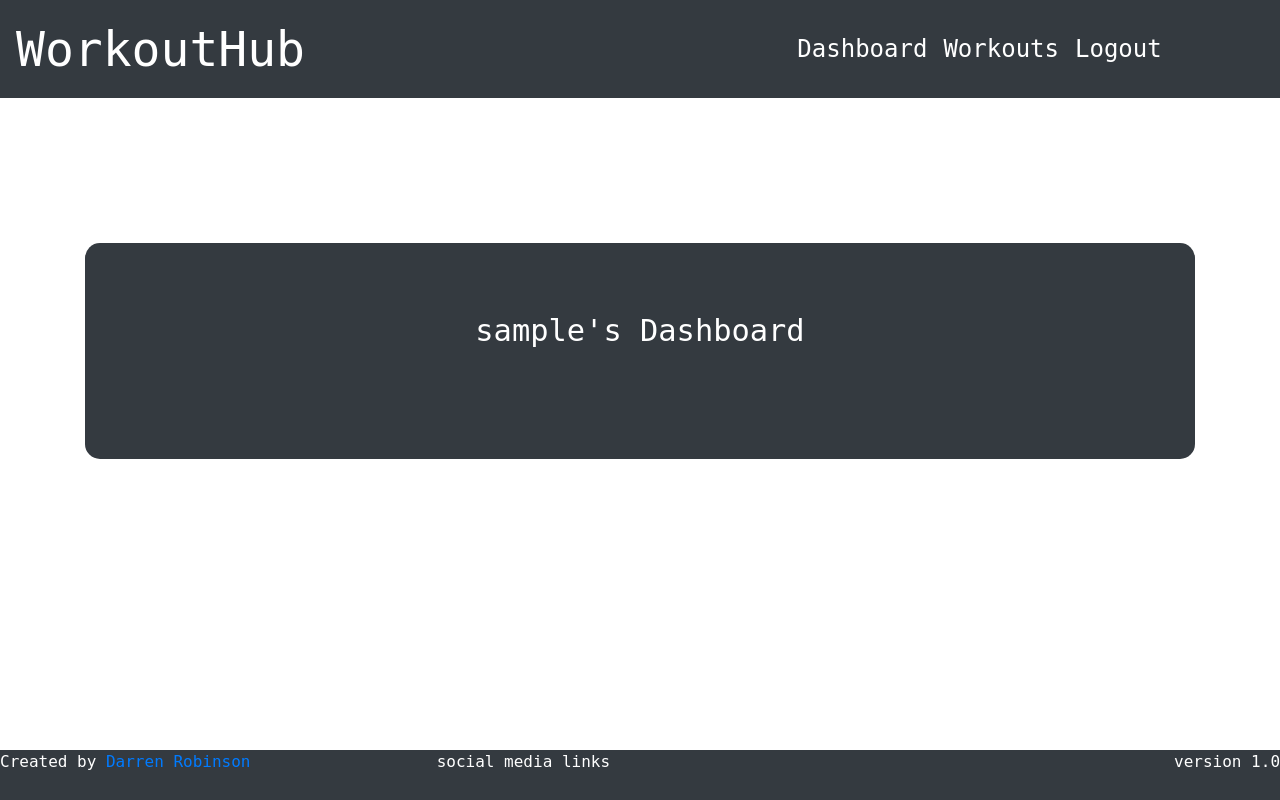
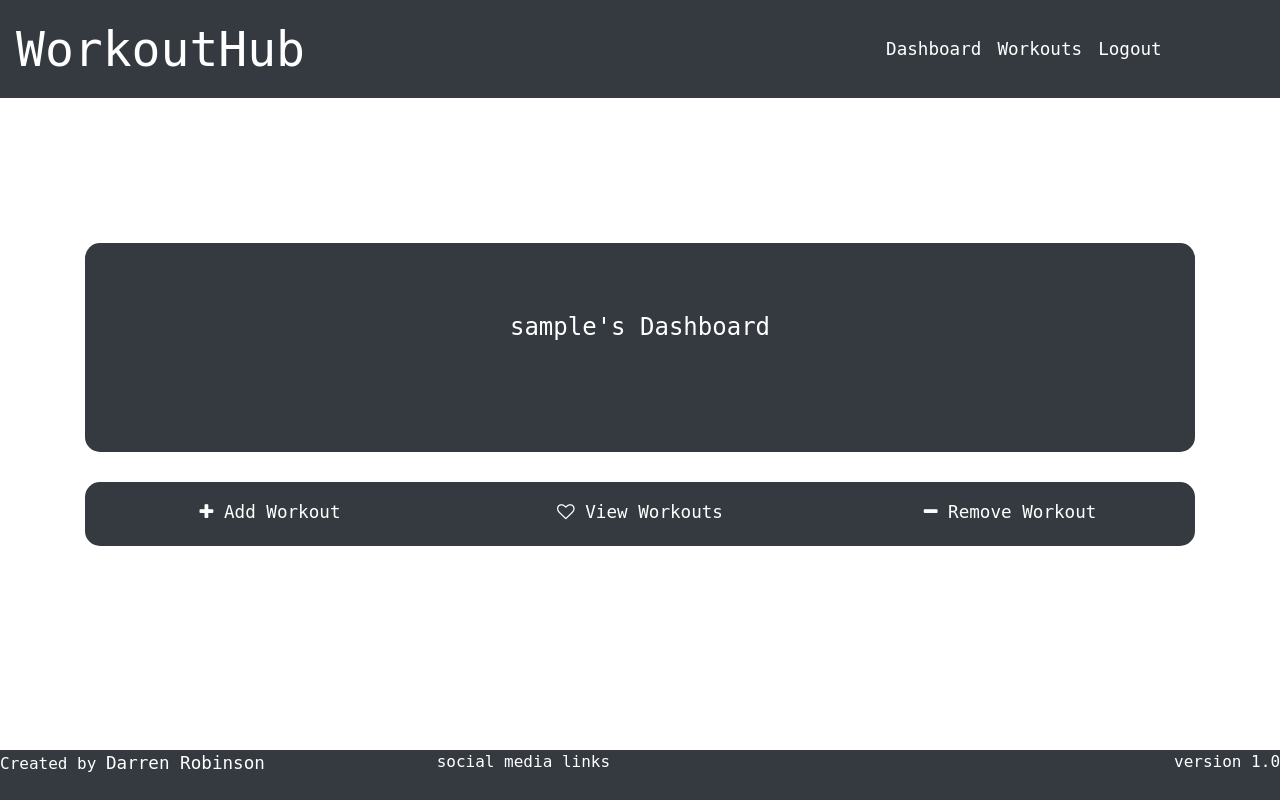
Before and after one commit to darrenrob25/workoutHub-Project, a Flask app: a page that uses workouthub/templates/base.html in a window 1280 px wide. Run offline with Flask 2, Linux system fonts and the light colour scheme; the visitor is signed in with stand-in values (Sample User, id 1); data comes from the database, SQL or seed files in the repository; some libraries are stand-ins or nearby versions; some web fonts are replaced.

Commit message:
Add: Styling to the dashboard

```diff
--- a/workouthub/static/css/style.css
+++ b/workouthub/static/css/style.css
@@ -41,7 +41,11 @@ h3{
     margin-bottom: 40px;
     color: white;
     font-family: "Red Hat Mono", monospace;
-    font-size: 1.9rem;
+    font-size: 1.5rem;
+}
+
+h4{
+    font-size: 1.1rem;
 }
 
 .last-group{
@@ -52,3 +56,21 @@ h3{
 .login-bt-container{
     text-align: center;
 }
+
+.dashboard-options{
+    margin-top:30px;
+    padding-top: 20px;
+    padding-bottom: 15px;
+    border-radius: 15px;
+}
+
+a {
+    all: none;
+    font-size: 1.1rem;
+    color: white
+}
+
+a:hover {
+    text-decoration: none;
+    color: rgba(255, 255, 255, 0.514);
+}
--- a/workouthub/templates/base.html
+++ b/workouthub/templates/base.html
@@ -4,6 +4,8 @@
     <meta name="viewport" content="width=device-width, initial-scale=1.0">
     <link rel="stylesheet" href="https://cdn.jsdelivr.net/npm/bootstrap@4.0.0/dist/css/bootstrap.min.css" integrity="sha384-Gn5384xqQ1aoWXA+058RXPxPg6fy4IWvTNh0E263XmFcJlSAwiGgFAW/dAiS6JXm" crossorigin="anonymous" type="text/css">
     <link rel="stylesheet" href="{{ url_for('static', filename='css/style.css')}}" type="text/css">
+    <link rel="stylesheet" href="https://cdnjs.cloudflare.com/ajax/libs/font-awesome/4.7.0/css/font-awesome.min.css" type="text/css" >
+
     <title>WorkoutHub</title>
 </head>
 <body>
@@ -16,13 +18,13 @@
         <div class="collapse navbar-collapse text-center" id="navbarSupportedContent">
             <ul class="navbar-nav ml-auto">
                 <li class="nav-item nav-link">
-                    <a class="text-white" href="{{ url_for('dashboard', username=session['user']) }}">Dashboard</a>
+                    <a href="{{ url_for('dashboard', username=session['user']) }}">Dashboard</a>
                 </li>
                 <li class="nav-item nav-link">
-                    <a class="text-white" href="{{ url_for('home') }}">Workouts</a>
+                    <a href="{{ url_for('home') }}">Workouts</a>
                 </li>
                 <li class="nav-item nav-link">
-                    <a class="text-white" href="{{ url_for('logout') }}">Logout</a>
+                    <a href="{{ url_for('logout') }}">Logout</a>
                 </li>
             </ul>
         </div>
--- a/workouthub/templates/dashboard.html
+++ b/workouthub/templates/dashboard.html
@@ -6,9 +6,15 @@
        <h3 class="text-center">
         {{ username}}'s Dashboard
        </h3>
-
-       </div>
     </div>
 </div>
 
+<div class="container bg-dark dashboard-options">
+        <div class="row">
+            <h4 class="col text-center"><a href="#"><i class="fa fa-plus" aria-hidden="true"></i> Add Workout</a></h4>
+            <h4 class="col text-center"><a href="#"><i class="fa fa-heart-o" aria-hidden="true"></i> View Workouts</a></h4>
+            <h4 class="col text-center"><a href="#"><i class="fa fa-minus" aria-hidden="true"></i> Remove Workout</a></h4>
+       </div>
+    </div>
+
 {% endblock %}
```
